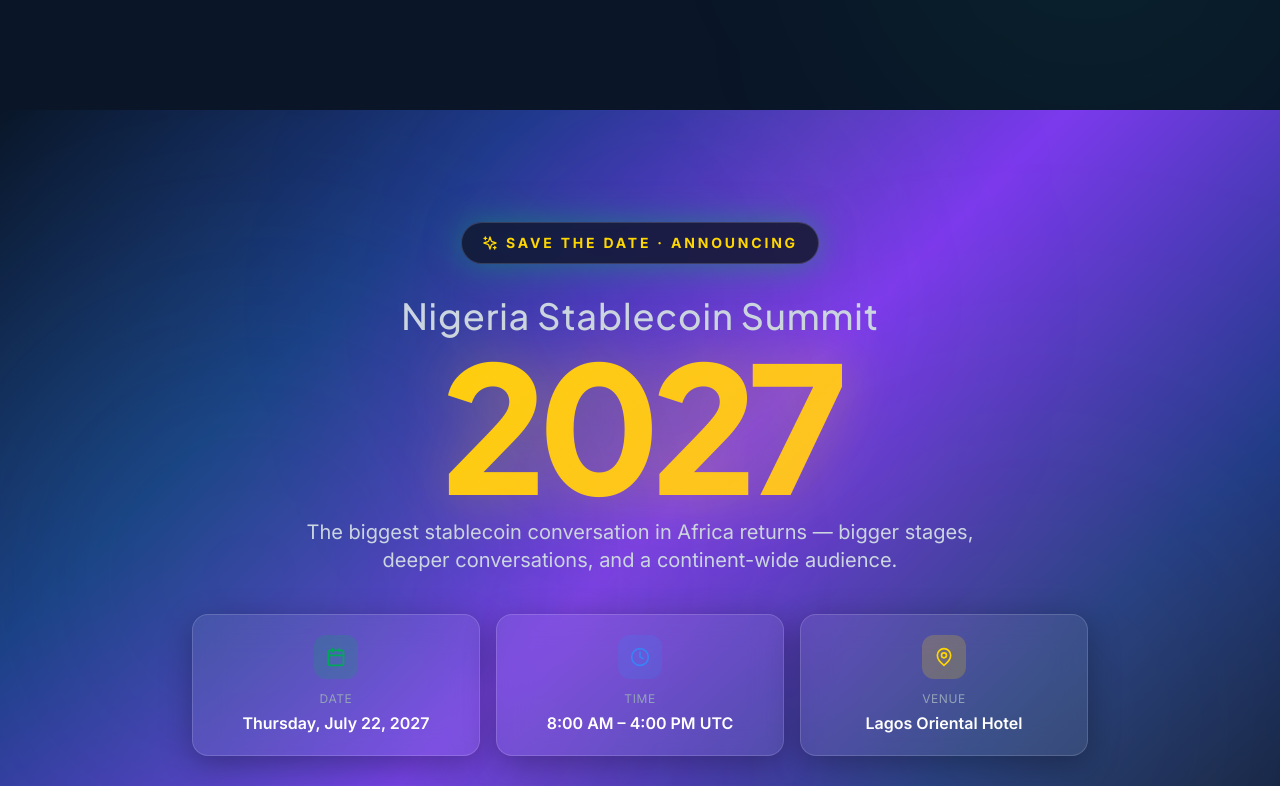
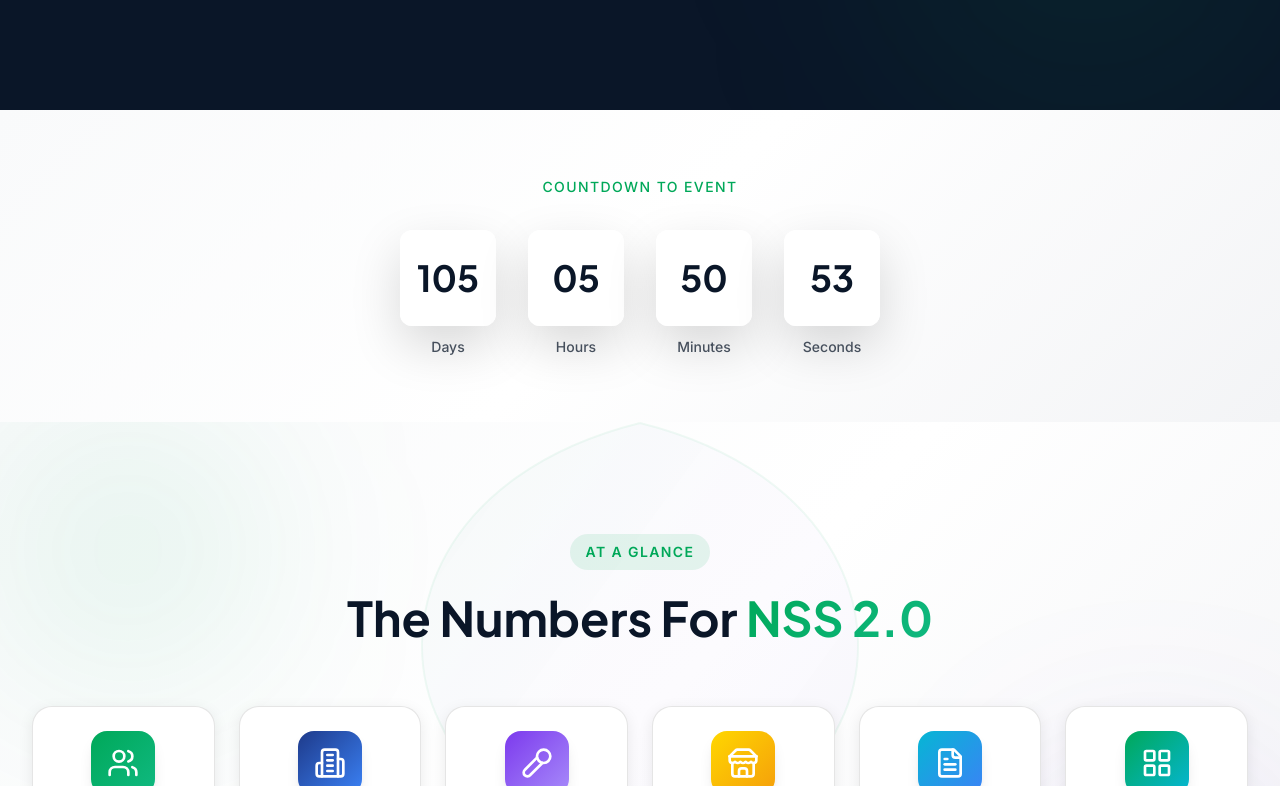
Before and after one commit to flingen/nssnew22, a React (Vite) app: page / in a window 1280 px wide. Shown: the part 2714-3500 px from the top of the page. Built offline with nearby package versions, Linux system fonts and the light colour scheme.

Commit message:
Add files via upload

```diff
--- a/src/App.tsx
+++ b/src/App.tsx
@@ -5,7 +5,8 @@
 import { Hero } from './components/sections/Hero';
 import { About } from './components/sections/About';
 import { Gallery } from './components/sections/Gallery';
-import { NSS2027Highlight } from './components/sections/NSS2027Highlight';
+import { SpeakersHighlight } from './components/sections/SpeakersHighlight';
+import { Exhibitors } from './components/sections/Exhibitors';
 import { Countdown } from './components/sections/Countdown';
 import { Metrics } from './components/sections/Metrics';
 import { Pillars } from './components/sections/Pillars';
@@ -56,12 +57,13 @@
       <main>
         <Hero />
         <About />
+        <SpeakersHighlight />
         <Gallery />
-        <NSS2027Highlight />
         <Countdown />
         <Metrics />
         <Pillars />
         <PastBrands />
+        <Exhibitors />
         <WhoShouldAttend />
         <Panels />
         <Sponsorship />
```
